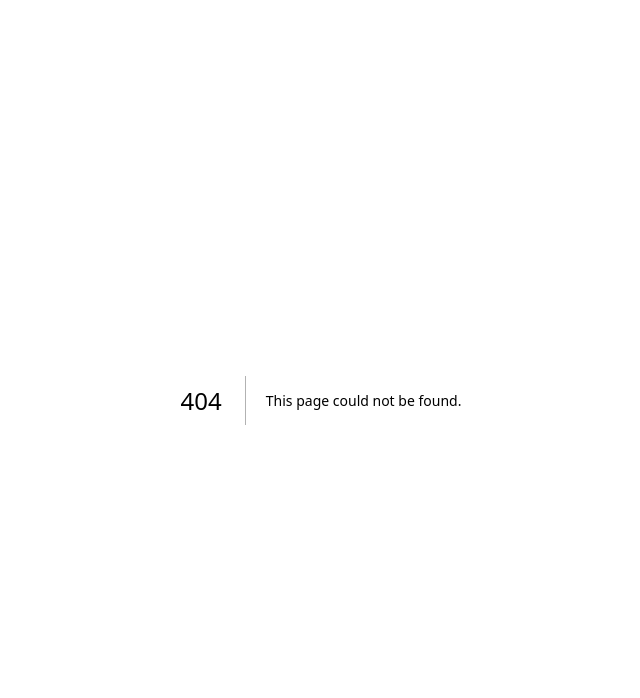
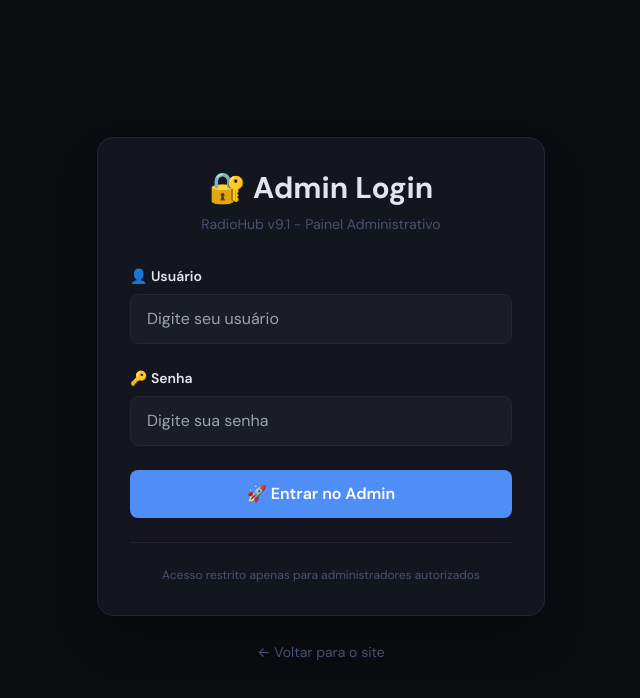
Before and after one commit to alandinizhummel-lgtm/radiohub-nextjs, a Next.js app: page /admin/feijaoxlogin in a window 1280 px wide. Before the commit this address had no page. Shown: the top 698 px of the page, without its empty margins (319-959 px from the left). Built offline with nearby package versions, Linux system fonts and the light colour scheme.

Commit message:
Create page.tsx

```diff
--- /dev/null
+++ b/app/admin/feijaoxlogin/page.tsx
@@ -0,0 +1,108 @@
+'use client'
+
+import { useState } from 'react'
+import { useRouter } from 'next/navigation'
+
+export default function AdminLogin() {
+  const [username, setUsername] = useState('')
+  const [password, setPassword] = useState('')
+  const [error, setError] = useState('')
+  const [loading, setLoading] = useState(false)
+  const router = useRouter()
+
+  const handleLogin = async (e: React.FormEvent) => {
+    e.preventDefault()
+    setError('')
+    setLoading(true)
+
+    try {
+      const response = await fetch('/api/admin/login', {
+        method: 'POST',
+        headers: { 'Content-Type': 'application/json' },
+        body: JSON.stringify({ username, password }),
+      })
+
+      if (response.ok) {
+        router.push('/admin/dashboard')
+      } else {
+        setError('Usuário ou senha incorretos')
+      }
+    } catch (err) {
+      setError('Erro ao fazer login')
+    } finally {
+      setLoading(false)
+    }
+  }
+
+  return (
+    <div className="min-h-screen flex items-center justify-center bg-bg">
+      <div className="max-w-md w-full mx-4">
+        <div className="bg-surface border border-border rounded-2xl p-8 shadow-2xl">
+          <div className="text-center mb-8">
+            <h1 className="text-3xl font-bold text-text mb-2">🔐 Admin Login</h1>
+            <p className="text-text3 text-sm">RadioHub v9.1 - Painel Administrativo</p>
+          </div>
+
+          <form onSubmit={handleLogin} className="space-y-6">
+            <div>
+              <label className="block text-sm font-semibold text-text mb-2">
+                👤 Usuário
+              </label>
+              <input
+                type="text"
+                value={username}
+                onChange={(e) => setUsername(e.target.value)}
+                className="w-full px-4 py-3 bg-surface2 border border-border rounded-lg text-text focus:border-accent focus:outline-none transition-all"
+                placeholder="Digite seu usuário"
+                required
+              />
+            </div>
+
+            <div>
+              <label className="block text-sm font-semibold text-text mb-2">
+                🔑 Senha
+              </label>
+              <input
+                type="password"
+                value={password}
+                onChange={(e) => setPassword(e.target.value)}
+                className="w-full px-4 py-3 bg-surface2 border border-border rounded-lg text-text focus:border-accent focus:outline-none transition-all"
+                placeholder="Digite sua senha"
+                required
+              />
+            </div>
+
+            {error && (
+              <div className="bg-red/10 border border-red/30 rounded-lg p-3 text-red text-sm">
+                ⚠️ {error}
+              </div>
+            )}
+
+            <button
+              type="submit"
+              disabled={loading}
+              className="w-full px-4 py-3 bg-accent text-white rounded-lg hover:bg-accent2 transition-all font-semibold disabled:opacity-50 disabled:cursor-not-allowed"
+            >
+              {loading ? '🔄 Entrando...' : '🚀 Entrar no Admin'}
+            </button>
+          </form>
+
+          <div className="mt-6 pt-6 border-t border-border text-center">
+            <p className="text-xs text-text3">
+              Acesso restrito apenas para administradores autorizados
+            </p>
+          </div>
+        </div>
+
+        <div className="mt-6 text-center">
+          <button
+            onClick={() => router.push('/')}
+            className="text-sm text-text3 hover:text-accent transition-colors"
+          >
+            ← Voltar para o site
+          </button>
+        </div>
+      </div>
+    </div>
+  )
+}
```
